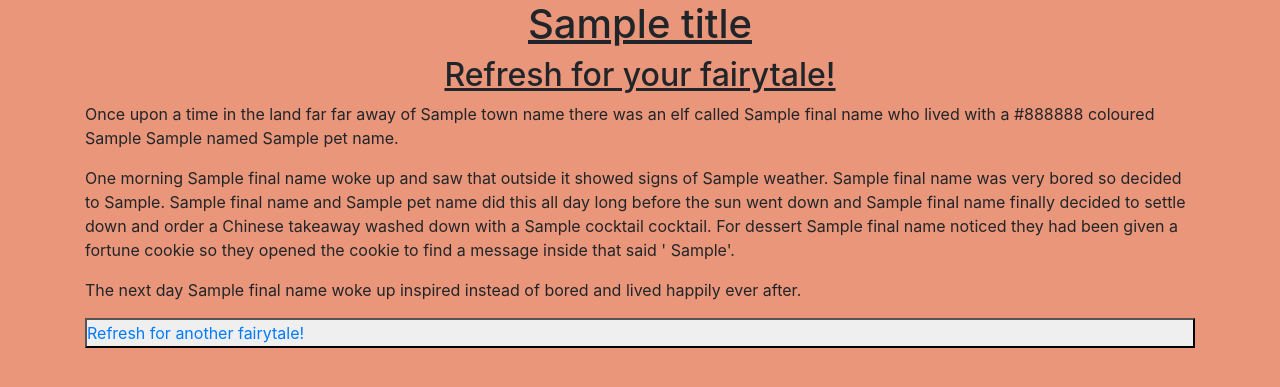
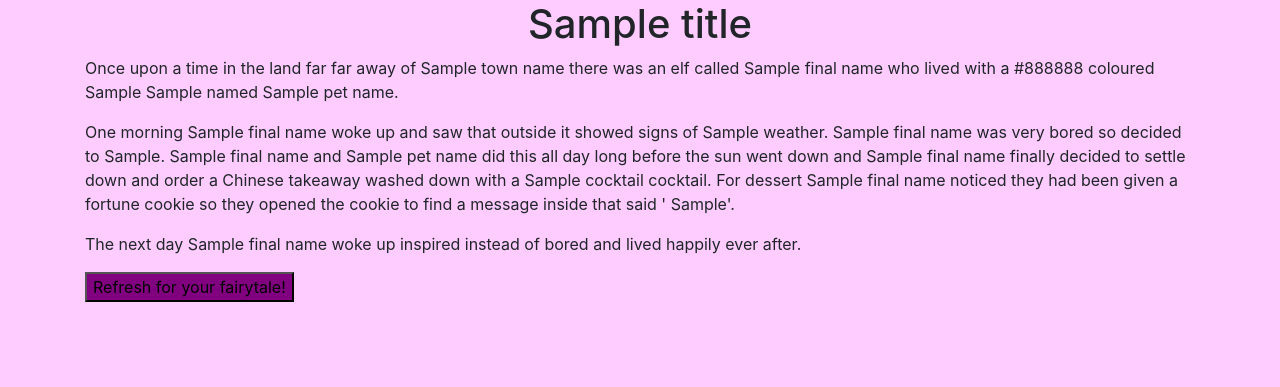
Before and after one commit to martinafdez/fairytale_generator, a Flask app: template templates/index.html in a window 1280 px wide. Shown: the top 387 px of the page. Run offline with Flask 2, Linux system fonts and the light colour scheme; the template is opened without the code that fills it: most values are stand-ins (such as "Sample title", 1, 10 or a date in 2020); some libraries are stand-ins or nearby versions.

Commit message:
initial commit

```diff
--- a/app.py
+++ b/app.py
@@ -11,6 +11,7 @@ Created on Mon Jan 21 16:13:28 2019
 from flask import Flask, render_template
 import requests
 import random
+from config import *
 
 
 
@@ -20,7 +21,7 @@ def hello():
 
     ####NAME API###
     endpoint_name= "https://www.behindthename.com/api/random.json"
-    payload={"key": "ma115061677", "number": "1"}
+    payload={"key": config.name_api_key , "number": "1"}
 
     name_response = requests.get(endpoint_name, params=payload)
 
@@ -81,7 +82,7 @@ def hello():
     ##Animal API####
     try:
         pet_endpoint="http://api.petfinder.com/pet.getRandom?&"
-        payload={"key": "c8b27e4f31d8327cbd39cef7e45e6f54", "format": "json", "output": "basic"}
+        payload={"key": config.pet_api_key, "format": "json", "output": "basic"}
 
         pet_response=requests.get(pet_endpoint, params=payload)
 
@@ -118,7 +119,7 @@ def hello():
 
     ###link it to weather API###
     endpoint_weather="http://api.openweathermap.org/data/2.5/weather"
-    payload={"appid":"18635d71a1658583f1043aee10a499d1",  "q": town_name}
+    payload={"appid": config.weather_api_key,  "q": town_name}
 
     response=requests.get(endpoint_weather, params=payload)
     data=response.json()
@@ -133,7 +134,7 @@ def hello():
 
     #print(template)
    # return "<h1>Refresh for your fairytale!</h1>" + template
-    return render_template("index.html", title="fairytale generator", **locals())
+    return render_template("index.html", title="Fairytale Generator", **locals())
 
 
 
--- a/static/css/main.css
+++ b/static/css/main.css
@@ -1,21 +1,22 @@
 .bodyall {
-  background-color: DarkSalmon;
+  background-color: #ffccff;
 }
 
 h1 {
   text-align: center;
-  text-decoration: underline;
-  color: red;
+  text-decoration: dotted;
+  color: purple;
 
 }
 
 h2 {
   text-align: center;
-  text-decoration: underline;
+  text-decoration: dotted;
   color: red;
 }
 
-#refreshbutton {
+#refreshy {
   background: black;
   color: purple;
+  align: center;
 }
--- a/templates/layout.html
+++ b/templates/layout.html
@@ -3,29 +3,22 @@
  <head>
    <link rel="stylesheet" href="{{ url_for("static", ﬁlename="css/main.css") }}">
    <link rel="stylesheet" href="https://stackpath.bootstrapcdn.com/bootstrap/4.1.3/css/bootstrap.min.css" integrity="sha384-MCw98/SFnGE8fJT3GXwEOngsV7Zt27NXFoaoApmYm81iuXoPkFOJwJ8ERdknLPMO" crossorigin="anonymous">
-<title>{{title}} Fairytale generator</title>
+<title>{{title}}</title>
 </head>
 
 <body class="bodyall">
     <div class="container">
       <div class="row">
         <div class="col-md-12">
-  <h1>{{title}}</h1>
+  <h1 style=color: purple;>{{title}}</h1>
 
-  <h2>Refresh for your fairytale!</h2>
 
 {% block fairytale %}
 {% endblock %}
 
 
-<button class="col-md-12" type="submit" value="Refresh" name="Test">
+<button type="button" value="Refresh Page" onClick="window.location.reload()" class="refreshy" style=background-color:purple; >Refresh for your fairytale!</button>
 <!--  <span class="icon-refresh">-->
-  <div class="row">
-    <a href="#index.html" class="refreshbutton">Refresh for another fairytale!</a>
-  </div>
-
-</button>
-
 
 </div><!--closing md12-->
 </div><!--closing row-->
```
Also changed, not shown: 1 other file.
